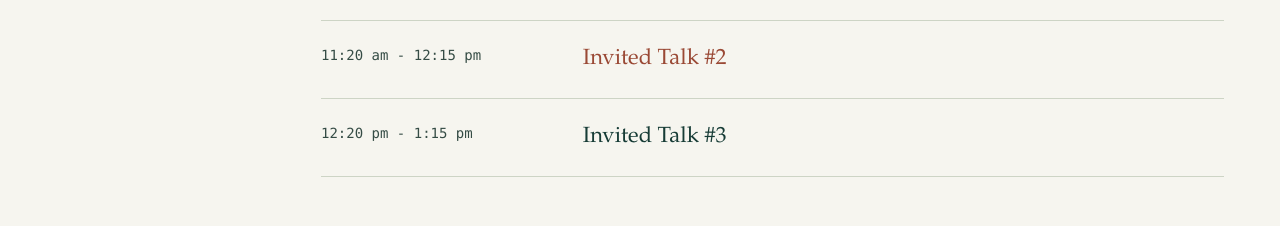
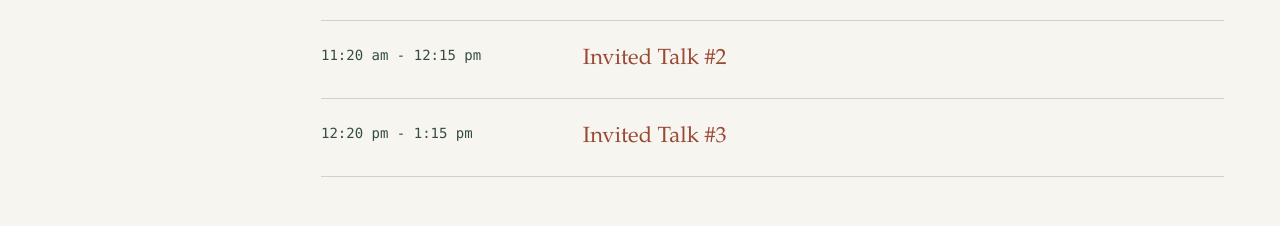
Before and after one commit to ViLaMA-Workshop/ViLaMA-Workshop.github.io, a plain HTML site: page index.html in a window 1280 px wide. Shown: the part 4903-5129 px from the top of the page. Drawn offline with Linux system fonts and the light colour scheme.

Commit message:
Match Invited Talk #3 font color with Invited Talk #1 and #2 in schedule

```diff
--- a/styles.css
+++ b/styles.css
@@ -797,7 +797,7 @@ summary:hover{
   color:var(--ink);
   white-space:pre-line
 }
-.schedule tr:nth-child(3) td,.schedule tr:nth-child(5) td{
+.schedule tr:nth-child(3) td,.schedule tr:nth-child(5) td,.schedule tr:nth-child(6) td{
   color:var(--rust)
 }
 .schedule .source-text{
```
